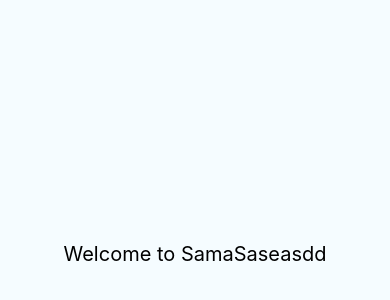
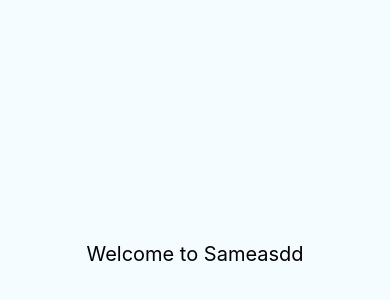
Before and after one commit to abtom61/knudu, a React Native app in the folder knudu/: screen / in a window 390 px wide. Shown: the part 166-466 px from the top of the page. Built offline with nearby package versions, Linux system fonts and the light colour scheme.

Commit message:
Revert "asd"
This reverts commit b93769fc46aa9aec13dcafd081188d3996c53314.

```diff
--- a/knudu/App.js
+++ b/knudu/App.js
@@ -21,7 +21,7 @@ export default class App extends Component<Props> {
   render() {
     return (
       <View style={styles.container}>
-        <Text style={styles.welcome}>Welcome to SamaSaseasdd</Text>
+        <Text style={styles.welcome}>Welcome to Sameasdd</Text>
         <Text style={styles.instructions}>{instructions}</Text>
       </View>
     );
```
